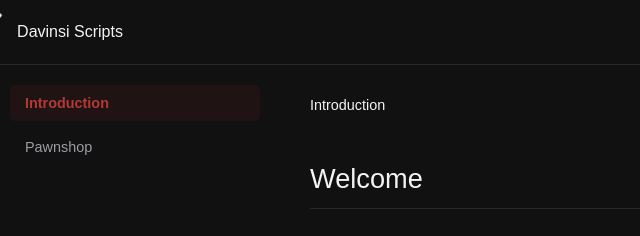
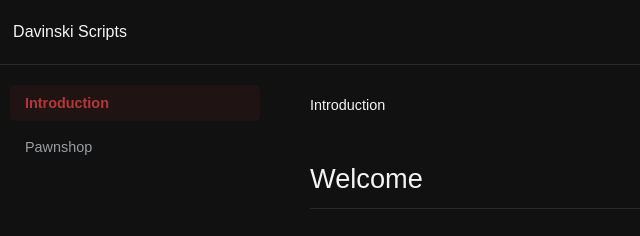
Before and after one commit to Davinski062/Davinski, a plain HTML site: page index.html in a window 1280 px wide. Shown: the top 236 px of the page, 0-640 px from the left. Drawn offline with Linux system fonts and the light colour scheme.

Commit message:
Update index.html

```diff
--- a/index.html
+++ b/index.html
@@ -12,7 +12,7 @@
     <header class="header">
         <div class="logo-container">
             <img src="assets/img/txzlogo.png" id="logoIMG" alt="Taxzyyy Logo">
-            <h2>Davinsi Scripts</h2>
+            <h2>Davinski Scripts</h2>
         </div>
     </header>
 
```
